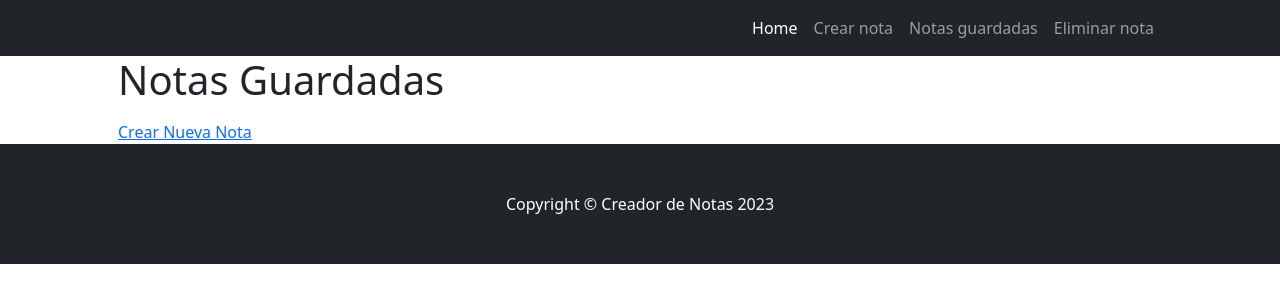
After one commit to Veld111/Tercera-pre-entrega-Delvitto, a Django app: page /AppNotas/notas_guardadas/ in a window 1280 px wide. The commit adds this page. Shown: the top 303 px of the page. Run offline with Django 4.2, Linux system fonts and the light colour scheme; some libraries are stand-ins or nearby versions.

Commit message:
añadidos 3 templates y pagina funcional

```diff
--- a/Notas_Web/AppNotas/templates/AppNotas/base.html
+++ b/Notas_Web/AppNotas/templates/AppNotas/base.html
@@ -23,13 +23,14 @@
     <!-- Responsive navbar-->
     <nav class="navbar navbar-expand-lg navbar-dark bg-dark">
         <div class="container px-lg-5">
-            <a class="navbar-brand" href="#!">Start Bootstrap</a>
+            <a class="navbar-brand" href="#!"></a>
             <button class="navbar-toggler" type="button" data-bs-toggle="collapse" data-bs-target="#navbarSupportedContent" aria-controls="navbarSupportedContent" aria-expanded="false" aria-label="Toggle navigation"><span class="navbar-toggler-icon"></span></button>
             <div class="collapse navbar-collapse" id="navbarSupportedContent">
                 <ul class="navbar-nav ms-auto mb-2 mb-lg-0">
                     <li class="nav-item"><a class="nav-link active" aria-current="page" href="#!">Home</a></li>
-                    <li class="nav-item"><a class="nav-link" href="#!">About</a></li>
-                    <li class="nav-item"><a class="nav-link" href="#!">Contact</a></li>
+                    <li class="nav-item"><a class="nav-link" href="{% url 'crear_nota' %}">Crear nota</a></li>
+                    <li class="nav-item"><a class="nav-link" href="{% url 'notas_guardadas' %}">Notas guardadas</a></li>
+                    <li class="nav-item"><a class="nav-link" href="{% url 'eliminar_nota' %}">Eliminar nota</a></li>
                 </ul>
             </div>
         </div>
@@ -42,7 +43,7 @@
 
     <!-- Footer-->
     <footer class="py-5 bg-dark">
-        <div class="container"><p class="m-0 text-center text-white">Copyright &copy; Your Website 2023</p></div>
+        <div class="container"><p class="m-0 text-center text-white">Copyright &copy; Creador de Notas 2023</p></div>
     </footer>
 
     <!-- Bootstrap core JS-->
--- /dev/null
+++ b/Notas_Web/AppNotas/templates/AppNotas/notas_guardadas.html
@@ -0,0 +1,25 @@
+<!-- templates/AppNotas/notas_guardadas.html -->
+
+{% extends 'AppNotas/base.html' %}
+
+{% load static %}
+
+{% block title %}Notas Guardadas{% endblock %}
+
+{% block content %}
+    <h1>Notas Guardadas</h1>
+
+    <!-- Aquí puedes listar las notas guardadas -->
+    <ul>
+        {% for nota in notas %}
+            <li>
+                <h3>{{ nota.titulo }}</h3>
+                <p>{{ nota.contenido }}</p>
+                <a href="{% url 'editar_nota' nota.id %}">Editar Nota</a> |
+                <a href="{% url 'eliminar_nota' nota.id %}">Eliminar Nota</a>
+            </li>
+        {% endfor %}
+    </ul>
+
+    <a href="{% url 'crear_nota' %}">Crear Nueva Nota</a>
+{% endblock %}
```
Also changed, not shown: Notas_Web/AppNotas/templates/AppNotas/categoria_list.html (deleted, +0 -12 lines), Notas_Web/AppNotas/templates/AppNotas/crear_nota.html (added, +17 -0 lines), Notas_Web/AppNotas/templates/AppNotas/eliminar_nota.html (added, +21 -0 lines).
